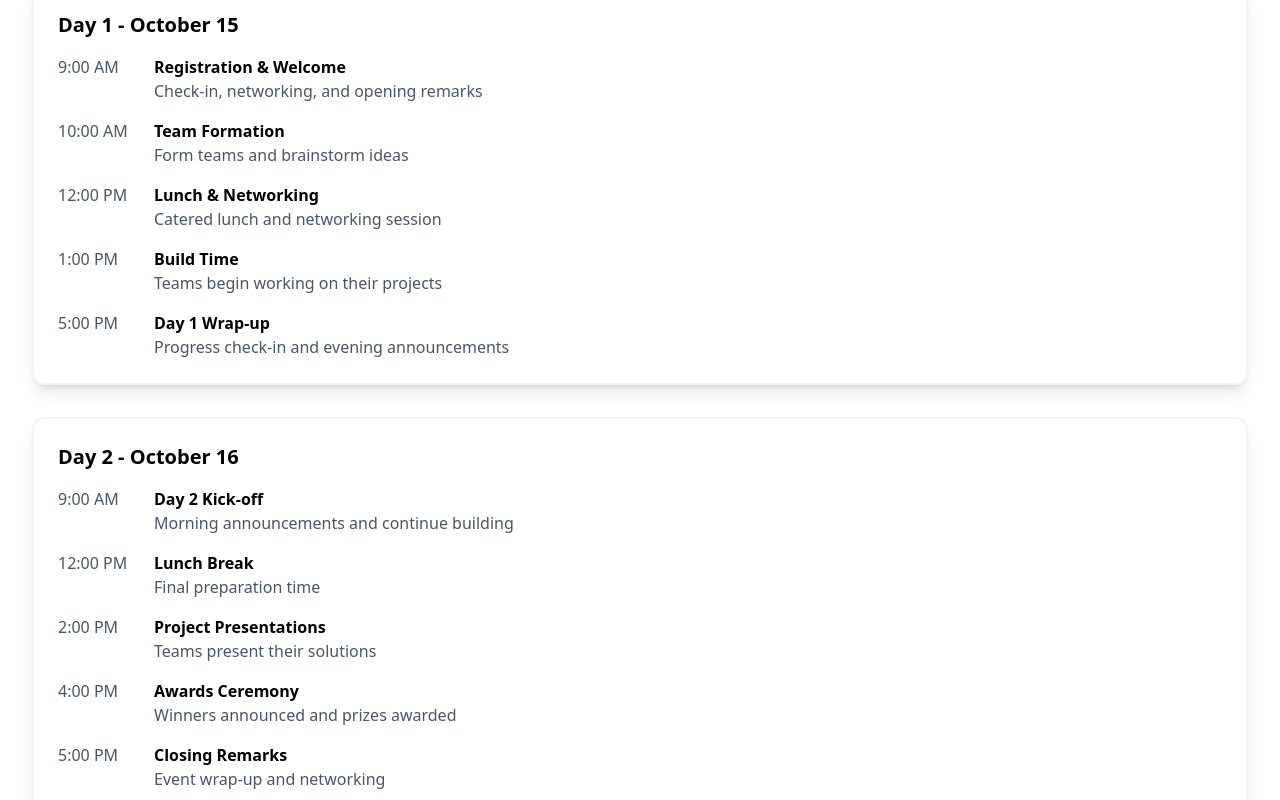
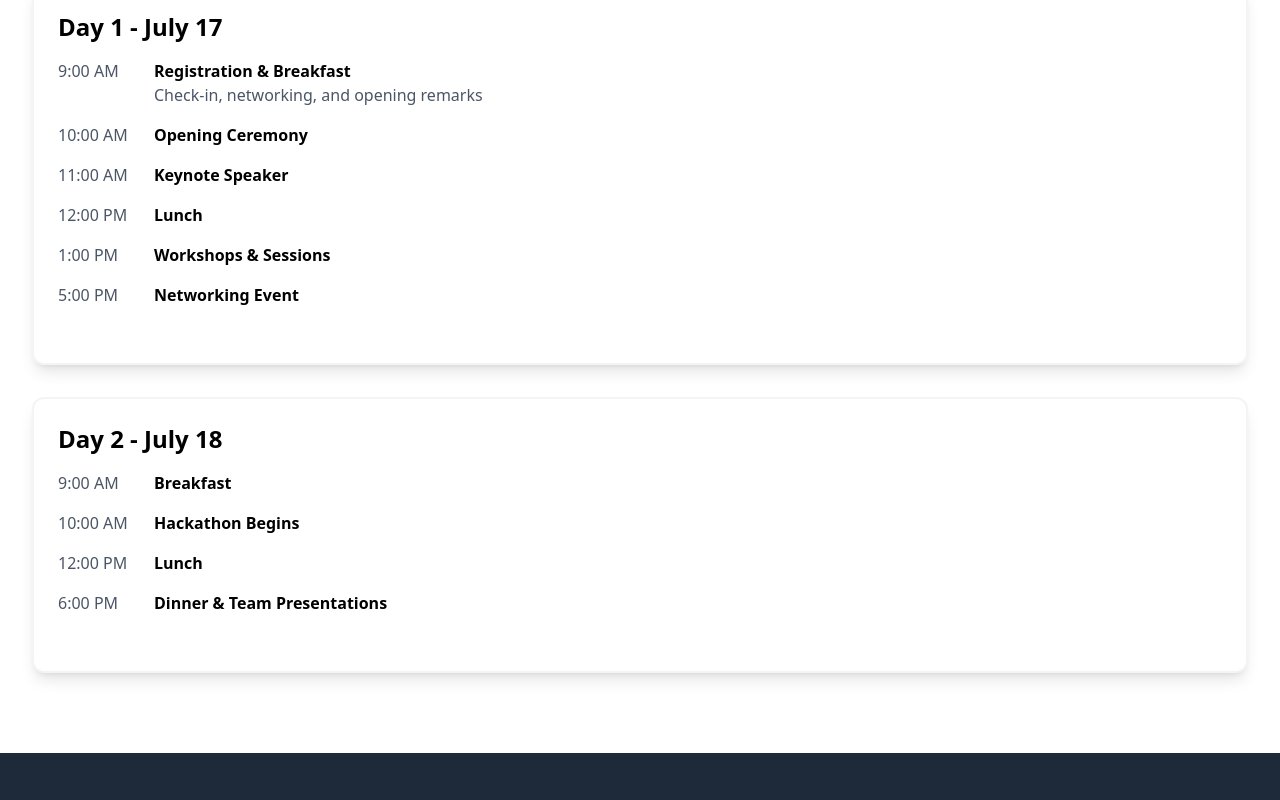
Before and after one commit to CUBuild/CU-Build-Website, a React (Vite) app: page /schedule in a window 1280 px wide. Shown: the part 280-1080 px from the top of the page. Built offline with nearby package versions, Linux system fonts and the light colour scheme.

Commit message:
chore: clean up schedule format

```diff
--- a/src/components/Section/Schedule.tsx
+++ b/src/components/Section/Schedule.tsx
@@ -1,4 +1,5 @@
 import React from 'react';
+import { schedule } from '../../utils/data/eventDetails';
 
 const Schedule: React.FC = () => {
   return (
@@ -6,87 +7,22 @@ const Schedule: React.FC = () => {
       <div className="max-w-7xl mx-auto">
         <h3 className="text-4xl font-bold text-center text-gray-800 mb-16">Event Schedule</h3>
         <div className="space-y-8">
-          <div className="bg-white p-6 rounded-xl shadow-lg border-2 border-gray-100">
-            <h4 className="text-xl font-bold mb-4">Day 1 - October 15</h4>
-            <div className="space-y-4">
-              <div className="flex items-start">
-                <span className="text-gray-600 w-24">9:00 AM</span>
-                <div>
-                  <h5 className="font-semibold">Registration & Welcome</h5>
-                  <p className="text-gray-600">Check-in, networking, and opening remarks</p>
-                </div>
-              </div>
-              <div className="flex items-start">
-                <span className="text-gray-600 w-24">10:00 AM</span>
-                <div>
-                  <h5 className="font-semibold">Team Formation</h5>
-                  <p className="text-gray-600">Form teams and brainstorm ideas</p>
-                </div>
-              </div>
-              <div className="flex items-start">
-                <span className="text-gray-600 w-24">12:00 PM</span>
-                <div>
-                  <h5 className="font-semibold">Lunch & Networking</h5>
-                  <p className="text-gray-600">Catered lunch and networking session</p>
-                </div>
-              </div>
-              <div className="flex items-start">
-                <span className="text-gray-600 w-24">1:00 PM</span>
-                <div>
-                  <h5 className="font-semibold">Build Time</h5>
-                  <p className="text-gray-600">Teams begin working on their projects</p>
-                </div>
-              </div>
-              <div className="flex items-start">
-                <span className="text-gray-600 w-24">5:00 PM</span>
-                <div>
-                  <h5 className="font-semibold">Day 1 Wrap-up</h5>
-                  <p className="text-gray-600">Progress check-in and evening announcements</p>
-                </div>
+          {Object.entries(schedule).map(([day, events]) => (
+            <div className="bg-white p-6 rounded-xl shadow-lg border-2 border-gray-100">
+              <div key={day} className="mb-8">
+                <h4 className="text-2xl font-bold mb-4">{day}</h4>
+                {events.map((event, index) => (
+                  <div key={index} className="flex items-start mb-4">
+                    <span className="text-gray-600 w-24">{event.time}</span>
+                    <div>
+                      <h5 className="font-semibold">{event.activity}</h5>
+                      <p className="text-gray-600">{event.description}</p>
+                    </div>
+                  </div>
+                ))}
               </div>
             </div>
-          </div>
-
-          <div className="bg-white p-6 rounded-xl shadow-lg border-2 border-gray-100">
-            <h4 className="text-xl font-bold mb-4">Day 2 - October 16</h4>
-            <div className="space-y-4">
-              <div className="flex items-start">
-                <span className="text-gray-600 w-24">9:00 AM</span>
-                <div>
-                  <h5 className="font-semibold">Day 2 Kick-off</h5>
-                  <p className="text-gray-600">Morning announcements and continue building</p>
-                </div>
-              </div>
-              <div className="flex items-start">
-                <span className="text-gray-600 w-24">12:00 PM</span>
-                <div>
-                  <h5 className="font-semibold">Lunch Break</h5>
-                  <p className="text-gray-600">Final preparation time</p>
-                </div>
-              </div>
-              <div className="flex items-start">
-                <span className="text-gray-600 w-24">2:00 PM</span>
-                <div>
-                  <h5 className="font-semibold">Project Presentations</h5>
-                  <p className="text-gray-600">Teams present their solutions</p>
-                </div>
-              </div>
-              <div className="flex items-start">
-                <span className="text-gray-600 w-24">4:00 PM</span>
-                <div>
-                  <h5 className="font-semibold">Awards Ceremony</h5>
-                  <p className="text-gray-600">Winners announced and prizes awarded</p>
-                </div>
-              </div>
-              <div className="flex items-start">
-                <span className="text-gray-600 w-24">5:00 PM</span>
-                <div>
-                  <h5 className="font-semibold">Closing Remarks</h5>
-                  <p className="text-gray-600">Event wrap-up and networking</p>
-                </div>
-              </div>
-            </div>
-          </div>
+          ))}
         </div>
       </div>
     </section>
--- a/src/utils/data/eventDetails.tsx
+++ b/src/utils/data/eventDetails.tsx
@@ -19,6 +19,7 @@ interface SocialMedia {
 interface ScheduleItem {
   time: string;
   activity: string;
+  description?: string; // Optional description for activities
 }
 
 type DaySchedule = ScheduleItem[];
@@ -46,15 +47,15 @@ export const socialMediaLinks: SocialMedia = {
 };
 
 export const schedule: Schedule = {
-  'Day 1': [
-    { time: '9:00 AM', activity: 'Registration & Breakfast' },
+  'Day 1 - July 17': [
+    { time: '9:00 AM', activity: 'Registration & Breakfast', description: 'Check-in, networking, and opening remarks' },
     { time: '10:00 AM', activity: 'Opening Ceremony' },
     { time: '11:00 AM', activity: 'Keynote Speaker' },
     { time: '12:00 PM', activity: 'Lunch' },
     { time: '1:00 PM', activity: 'Workshops & Sessions' },
     { time: '5:00 PM', activity: 'Networking Event' },
   ],
-  'Day 2': [
+  'Day 2 - July 18': [
     { time: '9:00 AM', activity: 'Breakfast' },
     { time: '10:00 AM', activity: 'Hackathon Begins' },
     { time: '12:00 PM', activity: 'Lunch' },
```
